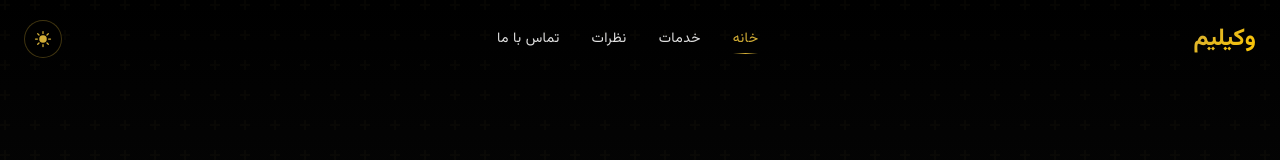
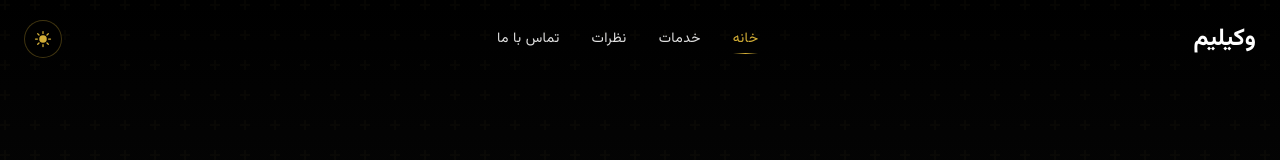
Before and after one commit to Mahdiglm/Vakilim, a React (Vite) app: page / in a window 1280 px wide. Shown: the top 160 px of the page. Built offline with nearby package versions, Linux system fonts and the light colour scheme; a small style sheet from the web is missing.

Commit message:
به‌روزرسانی کامپوننت Navbar با تغییر استایل متن به کلاس جدید gradient-text. این تغییر به بهبود طراحی و هماهنگی با تم‌های جدید کمک می‌کند.

```diff
--- a/src/components/Navbar.jsx
+++ b/src/components/Navbar.jsx
@@ -64,10 +64,7 @@ const Navbar = ({ activeSection = 'hero' }) => {
           transition={{ duration: 0.5, delay: 0.2 }}
           className="relative"
         >
-          <span
-            className="text-2xl font-bold text-transparent bg-clip-text"
-            style={{ backgroundImage: currentTheme.gradient }}
-          >
+          <span className="text-2xl font-bold gradient-text">
             وکیلیم
           </span>
           {scrolled && (
```
